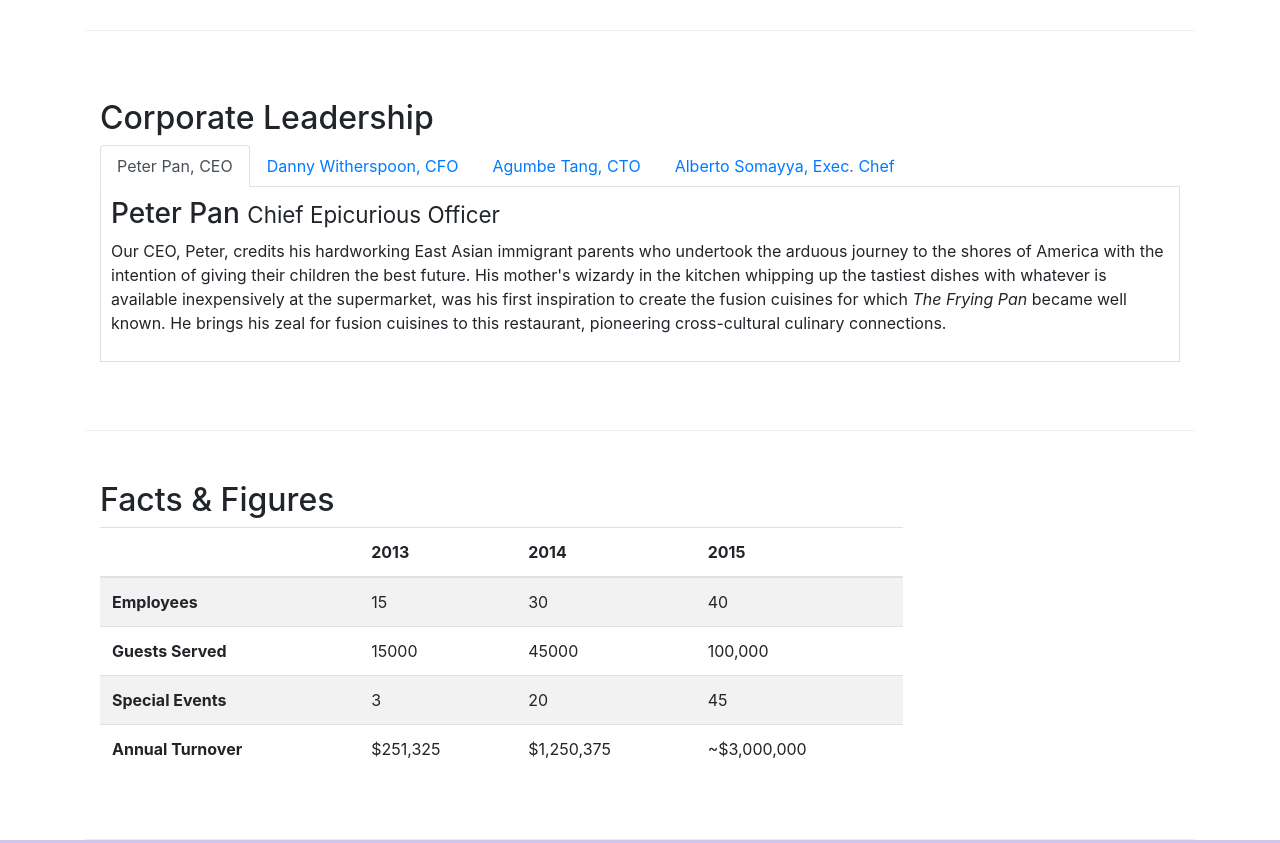
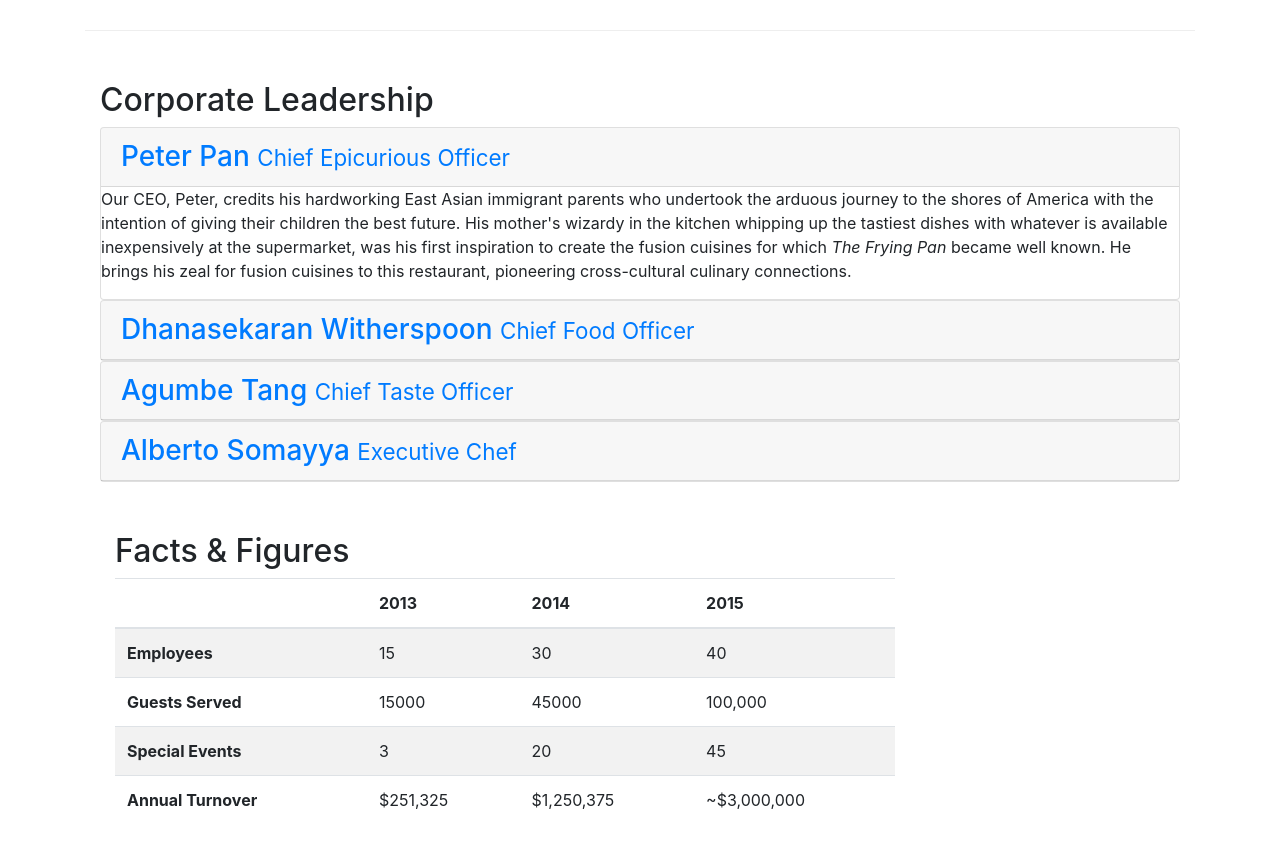
Before and after one commit to antoineauger/mooc-coursera-bootstrap4, a website: page week3/aboutus.html in a window 1280 px wide. Shown: the part 880-1723 px from the top of the page. Drawn offline with nearby package versions, Linux system fonts and the light colour scheme.

Commit message:
Added bootstrap accordion

```diff
--- a/week3/aboutus.html
+++ b/week3/aboutus.html
@@ -106,40 +106,61 @@
                 <div class="row row-content align-items-center">
                     <div class="col-12">
                         <h2>Corporate Leadership</h2>
-                        <ul class="nav nav-tabs">
-                            <li class="nav-item">
-                                <a class="nav-link active" href="#peter"
-                                role="tab" data-toggle="tab">Peter Pan, CEO</a>
-                            </li>
-                            <li class="nav-item">
-                                <a class="nav-link" href="#danny" role="tab"
-                                data-toggle="tab">Danny Witherspoon, CFO</a>
-                            </li>
-                            <li class="nav-item">
-                                <a class="nav-link" href="#agumbe"role="tab"
-                                data-toggle="tab">Agumbe Tang, CTO</a>
-                            </li>
-                            <li class="nav-item">
-                                <a class="nav-link" href="#alberto" role="tab"
-                                data-toggle="tab">Alberto Somayya, Exec. Chef</a>
-                            </li>
-                        </ul>
-
-                        <div class="tab-content">
-                            <div role="tabpanel" class="tab-pane fade show active" id="peter">
-                                <h3>Peter Pan <small>Chief Epicurious Officer</small></h3>
+                        <div id="accordion" role="tablist">
+                            <div class="card">
+                                <div class="card-header" role="tab" id="peterhead">
+                                    <h3 class="mb-0">
+                                        <a data-toggle="collapse" data-parent="#accordion" href="#peter">
+                                            Peter Pan <small>Chief Epicurious Officer</small></a>
+                                        </h3>
+                                    </div>
+                                    <div role="tabpanel" class="collapse show" id="peter">
+                                        <div class="card-block">
                                             <p class="hidden-xs-down">Our CEO, Peter, credits his hardworking East Asian immigrant parents who undertook the arduous journey to the shores of America with the intention of giving their children the best future. His mother's wizardy in the kitchen whipping up the tastiest dishes with whatever is available inexpensively at the supermarket, was his first inspiration to create the fusion cuisines for which <em>The Frying Pan</em> became well known. He brings his zeal for fusion cuisines to this restaurant, pioneering cross-cultural culinary connections.</p>
                                         </div>
-                            <div role="tabpanel" class="tab-pane fade" id="danny">
-                                <h3>Dhanasekaran Witherspoon <small>Chief Food Officer</small></h3>
+                                    </div>
+                                </div>
+
+                                <div class="card">
+                                    <div class="card-header" role="tab" id="dannyhead">
+                                        <h3 class="mb-0">
+                                            <a class="collapsed" data-toggle="collapse" data-parent="#accordion" href="#danny">
+                                                Dhanasekaran Witherspoon <small>Chief Food Officer</small>
+                                            </a>
+                                        </h3>
+                                    </div>
+                                    <div role="tabpanel" class="collapse" id="danny">
+                                        <div class="card-block">
                                             <p class="hidden-xs-down">Our CFO, Danny, as he is affectionately referred to by his colleagues, comes from a long established family tradition in farming and produce. His experiences growing up on a farm in the Australian outback gave him great appreciation for varieties of food sources. As he puts it in his own words, <em>Everything that runs, wins, and everything that stays, pays!</em></p>
                                         </div>
-                            <div role="tabpanel" class="tab-pane fade" id="agumbe">
-                                <h3>Agumbe Tang <small>Chief Taste Officer</small></h3>
+                                    </div>
+                                </div>
+
+                                <div class="card">
+                                    <div class="card-header" role="tab" id="agumbehead">
+                                        <h3 class="mb-0">
+                                            <a class="collapsed" data-toggle="collapse" data-parent="#accordion" href="#agumbe">
+                                                Agumbe Tang <small>Chief Taste Officer</small>
+                                            </a>
+                                        </h3>
+                                    </div>
+                                    <div role="tabpanel" class="collapse" id="agumbe">
+                                        <div class="card-block">
                                             <p class="hidden-xs-down">Blessed with the most discerning gustatory sense, Agumbe, our CTO, personally ensures that every dish that we serve meets his exacting tastes. Our chefs dread the tongue lashing that ensues if their dish does not meet his exacting standards. He lives by his motto, <em>You click only if you survive my lick.</em></p>
                                         </div>
-                            <div role="tabpanel" class="tab-pane fade" id="alberto">
-                                <h3>Alberto Somayya <small>Executive Chef</small></h3>
+                                    </div>
+                                </div>
+
+                                <div class="card">
+                                    <div class="card-header" role="tab" id="albertohead">
+                                        <h3 class="mb-0">
+                                            <a class="collapsed" data-toggle="collapse" data-parent="#accordion" href="#alberto">
+                                                Alberto Somayya <small>Executive Chef</small>
+                                            </a>
+                                        </h3>
+                                    </div>
+                                    <div role="tabpanel" class="collapse" id="alberto">
+                                        <div class="card-block">
                                             <p class="hidden-xs-down">Award winning three-star Michelin chef with wide International experience having worked closely with whos-who in the culinary world, he specializes in creating mouthwatering Indo-Italian fusion experiences. He says, <em>Put together the cuisines from the two craziest cultures, and you get a winning hit! Amma Mia!</em></p>
                                         </div>
                                     </div>
```
Lines whose indentation alone changed are shown as unchanged.
